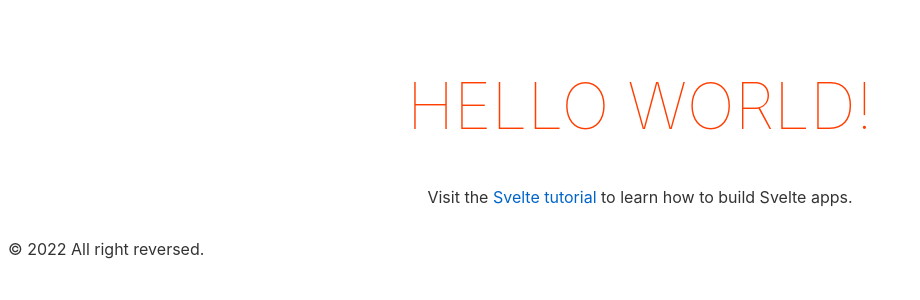
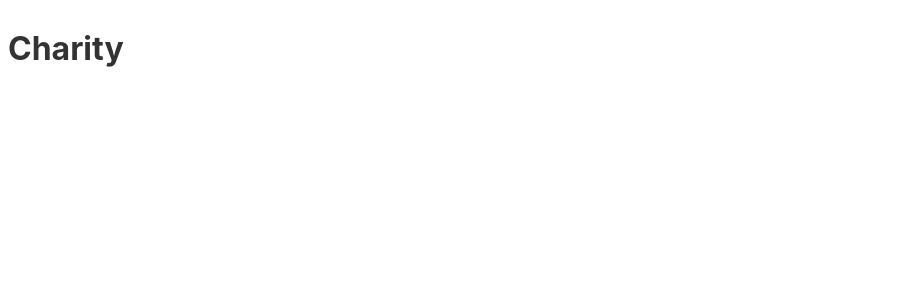
Before and after one commit to p12akoso/suhardii-charity, a Svelte app: page / in a window 1280 px wide. Shown: the top 300 px of the page, without its empty margins (0-920 px from the left). Built offline with nearby package versions, Linux system fonts and the light colour scheme.

Commit message:
Chandraferdhy

```diff
--- a/src/App.svelte
+++ b/src/App.svelte
@@ -1,31 +1 @@
-<script>
-	export let name;
-</script>
-
-<main>
-	<h1>Hello {name}!</h1>
-	<p>Visit the <a href="https://svelte.dev/tutorial">Svelte tutorial</a> to learn how to build Svelte apps.</p>
-</main>
-<footer>&copy; 2022 All right reversed.</footer>
-
-<style>
-	main {
-		text-align: center;
-		padding: 1em;
-		max-width: 240px;
-		margin: 0 auto;
-	}
-
-	h1 {
-		color: #ff3e00;
-		text-transform: uppercase;
-		font-size: 4em;
-		font-weight: 100;
-	}
-
-	@media (min-width: 640px) {
-		main {
-			max-width: none;
-		}
-	}
-</style>
+<h1>Charity</h1>
```
